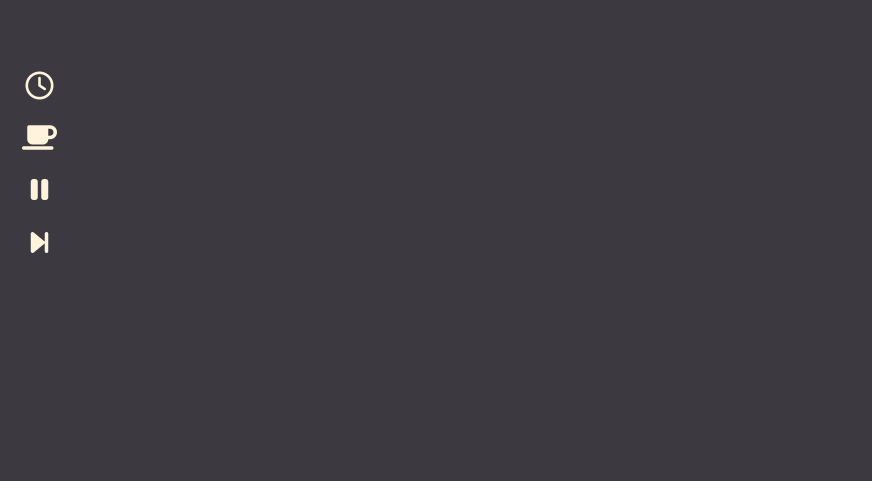
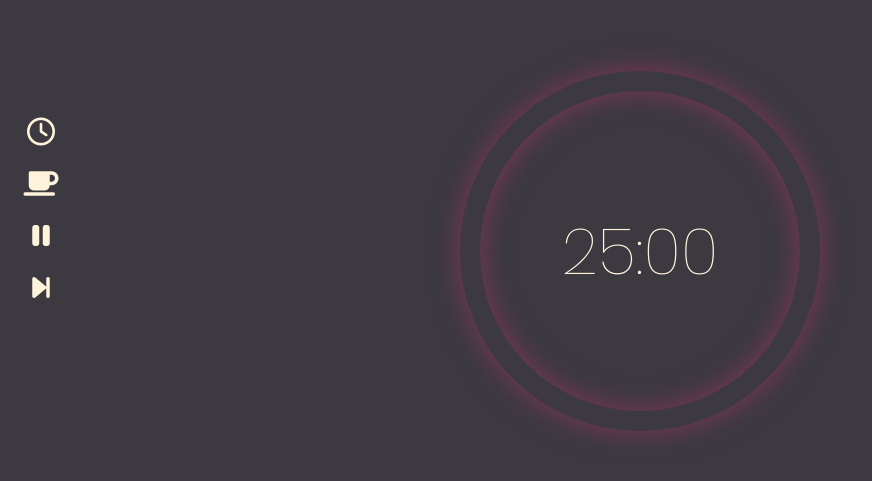
Before and after one commit to rachelkd/pomo, a SvelteKit app: page / in a window 1280 px wide. Shown: the part 149-630 px from the top of the page, without its empty margins (0-872 px from the left). Built offline with nearby package versions, Linux system fonts and the light colour scheme.

Commit message:
centered icons

```diff
--- a/src/routes/+page.svelte
+++ b/src/routes/+page.svelte
@@ -13,5 +13,5 @@
 </div>
 
 <div class="timer">
-    <Timer minutes={30} seconds={10}/>
+    <Timer />
 </div>
--- a/src/routes/components/Timer.svelte
+++ b/src/routes/components/Timer.svelte
@@ -6,7 +6,7 @@
 </script>
 
 <div class="timer-container">
-    <!-- <div class="progress-timer outer-circle">
+    <div class="progress-timer outer-circle">
         <div class="progress-timer inner-circle">
             <div class="time-count">
                 {minutes}:{#if seconds < 10}0{seconds}{:else}{seconds}
@@ -14,5 +14,5 @@
             </div>
 
         </div>
-    </div> -->
+    </div>
 </div>
--- a/src/routes/styles.css
+++ b/src/routes/styles.css
@@ -128,11 +128,12 @@ button:focus:not(:focus-visible) {
 	position: absolute;
 	left: 0;
 	margin-left: 1rem;
-	width: auto;
-	height: auto;
+	width: 50px;
+	height: 300px;
 	display: flex;
 	flex-direction: column;
 	align-items: left;
+	justify-content: center;
 }
 .btn {
 	border: none;
```
